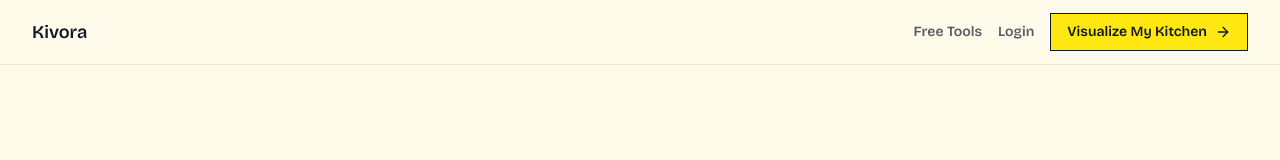
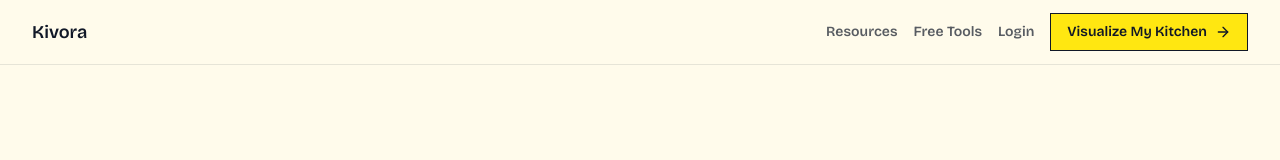
Before and after one commit to KarlGusta/kivora-next, a Next.js app: page / in a window 1280 px wide. Shown: the top 160 px of the page. Built offline with nearby package versions, Linux system fonts and the light colour scheme.

Commit message:
Add Resources link to marketing navbar (desktop + mobile)

```diff
--- a/components/marketing/MarketingNavbar.jsx
+++ b/components/marketing/MarketingNavbar.jsx
@@ -17,6 +17,12 @@ export default function MarketingNavbar() {
         </Link>
 
         <div className="hidden items-center gap-4 md:flex">
+          <Link
+            href="/resources"
+            className="text-sm font-semibold text-kivora-ink/70 transition-colors hover:text-kivora-ink"
+          >
+            Resources
+          </Link>
           <Link
             href="/tools"
             className="text-sm font-semibold text-kivora-ink/70 transition-colors hover:text-kivora-ink"
@@ -55,6 +61,13 @@ export default function MarketingNavbar() {
         <div className="border-t border-kivora-ink/10 bg-kivora-cream px-5 py-5 md:hidden">
           <nav className="flex flex-col gap-4">
             <Link
+              href="/resources"
+              className="text-sm font-semibold text-kivora-ink/70 transition-colors hover:text-kivora-ink"
+              onClick={closeMenu}
+            >
+              Resources
+            </Link>
+            <Link
               href="/tools"
               className="text-sm font-semibold text-kivora-ink/70 transition-colors hover:text-kivora-ink"
               onClick={closeMenu}
```
